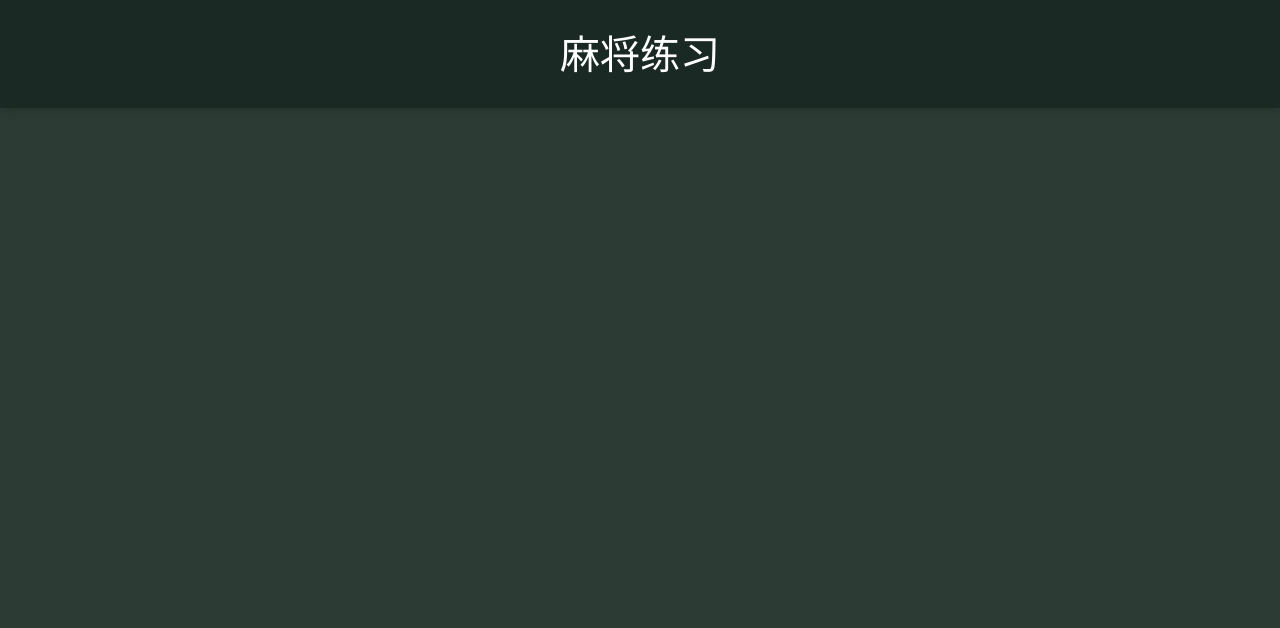
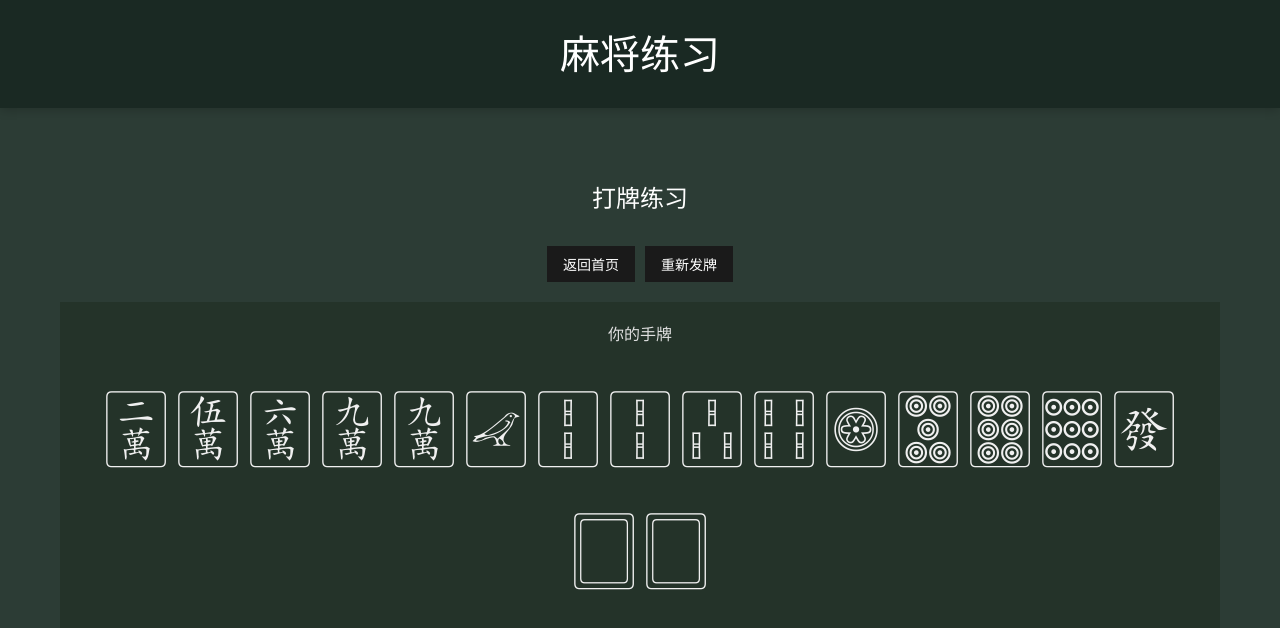
Before and after one commit to valarxu/mahjong_practice, a React (Vite) app: page /mahjong-practice in a window 1280 px wide. Before the commit this address had no page. Shown: the top 628 px of the page. Built offline with nearby package versions, Linux system fonts and the light colour scheme.

Commit message:
update: 增加打牌练习

```diff
--- a/src/App.tsx
+++ b/src/App.tsx
@@ -2,6 +2,7 @@ import { BrowserRouter, Routes, Route } from 'react-router-dom';
 import './App.css'
 import MahjongTiles from './components/MahjongTiles'
 import MahjongSimulator from './components/MahjongSimulator'
+import MahjongPractice from './components/MahjongPractice'
 import { useDeviceDetect } from './hooks/useDeviceDetect';
 
 function App() {
@@ -17,6 +18,7 @@ function App() {
           <Routes>
             <Route path="/" element={<MahjongTiles />} />
             <Route path="/mahjong-simulator" element={<MahjongSimulator />} />
+            <Route path="/mahjong-practice" element={<MahjongPractice />} />
           </Routes>
         </main>
       </div>
--- /dev/null
+++ b/src/components/MahjongPractice.css
@@ -0,0 +1,102 @@
+.mahjong-practice-container {
+  padding: 20px;
+  max-width: 1200px;
+  margin: 0 auto;
+}
+
+.practice-content {
+  margin-top: 20px;
+  padding: 20px;
+  min-height: 400px;
+  background-color: #243329;
+  border-radius: 0;
+}
+
+.action-buttons {
+  display: flex;
+  justify-content: center;
+  gap: 10px;
+  margin: 20px 0;
+}
+
+.action-button {
+  padding: 8px 16px;
+  font-size: 14px;
+  border-radius: 0;
+  background-color: #1a1a1a;
+  color: white;
+  border: none;
+  cursor: pointer;
+  transition: background-color 0.3s;
+}
+
+.action-button:hover {
+  background-color: #333;
+}
+
+.player-tiles {
+  margin-bottom: 30px;
+}
+
+.player-tiles h3 {
+  margin-top: 0;
+  margin-bottom: 15px;
+  font-size: 1rem;
+  color: #e0e0e0;
+  text-align: center;
+}
+
+.tiles-row {
+  display: flex;
+  flex-wrap: wrap;
+  justify-content: center;
+  gap: 2px;
+}
+
+.tile {
+  font-size: 5rem;
+  display: flex;
+  align-items: center;
+  justify-content: center;
+  width: 70px;
+  height: 120px;
+  background: none;
+  box-shadow: none;
+  border-radius: 0;
+  padding: 0;
+  cursor: pointer;
+  transition: transform 0.2s, filter 0.2s;
+  position: relative;
+}
+
+.tile:hover {
+  transform: translateY(-3px);
+}
+
+h2 {
+  text-align: center;
+  color: white;
+  font-size: 1.5rem;
+  margin-bottom: 30px;
+}
+
+@media (max-width: 768px) {
+  .mahjong-practice-container {
+    padding: 10px;
+  }
+
+  .practice-content {
+    padding: 10px;
+  }
+
+  .action-button {
+    padding: 6px 12px;
+    font-size: 12px;
+  }
+
+  .tile {
+    font-size: 24px;
+    width: 30px;
+    height: 40px;
+  }
+}
--- /dev/null
+++ b/src/components/MahjongPractice.tsx
@@ -0,0 +1,106 @@
+import React, { useState, useEffect } from 'react';
+import { useNavigate } from 'react-router-dom';
+import './MahjongPractice.css';
+
+const MahjongPractice: React.FC = () => {
+  const navigate = useNavigate();
+  const [playerTiles, setPlayerTiles] = useState<string[]>([]);
+
+  // 所有麻将牌
+  const allTiles = [
+    // 万子
+    '🀇', '🀈', '🀉', '🀊', '🀋', '🀌', '🀍', '🀎', '🀏',
+    '🀇', '🀈', '🀉', '🀊', '🀋', '🀌', '🀍', '🀎', '🀏',
+    '🀇', '🀈', '🀉', '🀊', '🀋', '🀌', '🀍', '🀎', '🀏',
+    '🀇', '🀈', '🀉', '🀊', '🀋', '🀌', '🀍', '🀎', '🀏',
+    // 条子
+    '🀐', '🀑', '🀒', '🀓', '🀔', '🀕', '🀖', '🀗', '🀘',
+    '🀐', '🀑', '🀒', '🀓', '🀔', '🀕', '🀖', '🀗', '🀘',
+    '🀐', '🀑', '🀒', '🀓', '🀔', '🀕', '🀖', '🀗', '🀘',
+    '🀐', '🀑', '🀒', '🀓', '🀔', '🀕', '🀖', '🀗', '🀘',
+    // 筒子
+    '🀙', '🀚', '🀛', '🀜', '🀝', '🀞', '🀟', '🀠', '🀡',
+    '🀙', '🀚', '🀛', '🀜', '🀝', '🀞', '🀟', '🀠', '🀡',
+    '🀙', '🀚', '🀛', '🀜', '🀝', '🀞', '🀟', '🀠', '🀡',
+    '🀙', '🀚', '🀛', '🀜', '🀝', '🀞', '🀟', '🀠', '🀡',
+    // 风牌
+    '🀀', '🀁', '🀂', '🀃', '🀀', '🀁', '🀂', '🀃',
+    '🀀', '🀁', '🀂', '🀃', '🀀', '🀁', '🀂', '🀃',
+    // 箭牌
+    '🀄', '🀅', '🀆', '🀄', '🀅', '🀆',
+    '🀄', '🀅', '🀆', '🀄', '🀅', '🀆'
+  ];
+
+  // 洗牌函数
+  const shuffleTiles = (tiles: string[]): string[] => {
+    const shuffled = [...tiles];
+    for (let i = shuffled.length - 1; i > 0; i--) {
+      const j = Math.floor(Math.random() * (i + 1));
+      [shuffled[i], shuffled[j]] = [shuffled[j], shuffled[i]];
+    }
+    return shuffled;
+  };
+
+  // 发牌函数
+  const dealTiles = () => {
+    const shuffled = shuffleTiles(allTiles);
+    const dealt = shuffled.slice(0, 17);
+    // 排序，按照万、条、筒、风、箭的顺序
+    dealt.sort((a, b) => {
+      const tileGroups = ['🀇🀈🀉🀊🀋🀌🀍🀎🀏', '🀐🀑🀒🀓🀔🀕🀖🀗🀘', '🀙🀚🀛🀜🀝🀞🀟🀠🀡', '🀀🀁🀂🀃', '🀄🀅🀆'];
+
+      for (let i = 0; i < tileGroups.length; i++) {
+        const groupA = tileGroups[i].includes(a);
+        const groupB = tileGroups[i].includes(b);
+
+        if (groupA && !groupB) return -1;
+        if (!groupA && groupB) return 1;
+        if (groupA && groupB) {
+          return tileGroups[i].indexOf(a) - tileGroups[i].indexOf(b);
+        }
+      }
+      return 0;
+    });
+
+    setPlayerTiles(dealt);
+  };
+
+  // 组件加载时发牌
+  useEffect(() => {
+    dealTiles();
+  }, []);
+
+  const handleReturnHome = () => {
+    navigate('/');
+  };
+
+  const handleReDeal = () => {
+    dealTiles();
+  };
+
+  return (
+    <div className="mahjong-practice-container">
+      <h2>打牌练习</h2>
+
+      <div className="action-buttons">
+        <button className="action-button" onClick={handleReturnHome}>返回首页</button>
+        <button className="action-button" onClick={handleReDeal}>重新发牌</button>
+      </div>
+
+      <div className="practice-content">
+        <div className="player-tiles">
+          <h3>你的手牌</h3>
+          <div className="tiles-row">
+            {playerTiles.map((tile, index) => (
+              <div key={index} className="tile">
+                {tile}
+              </div>
+            ))}
+          </div>
+        </div>
+      </div>
+    </div>
+  );
+};
+
+export default MahjongPractice;
--- a/src/components/MahjongTiles.tsx
+++ b/src/components/MahjongTiles.tsx
@@ -26,11 +26,18 @@ const MahjongTiles: React.FC = () => {
     navigate('/mahjong-simulator');
   };
 
+  const handleButtonClick2 = () => {
+    navigate('/mahjong-practice');
+  };
+
   return (
     <div className={`mahjong-container ${isMobile ? 'mobile-view' : ''}`}>
       <div className="button-container">
         <button className="navigate-button" onClick={handleButtonClick}>
           听牌练习
+        </button>
+        <button className="navigate-button" onClick={handleButtonClick2}>
+          打牌练习
         </button>
       </div>
 
```
